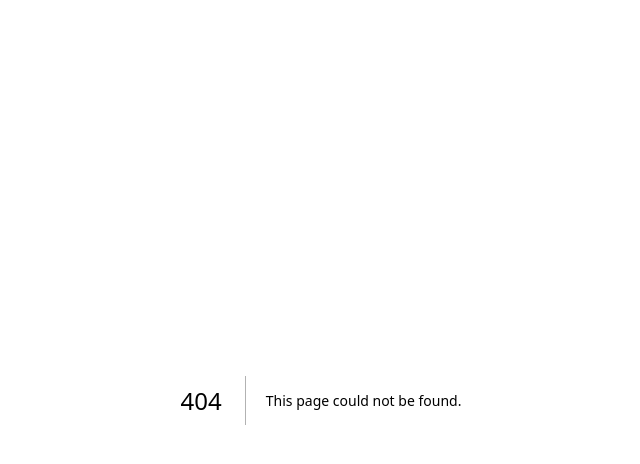
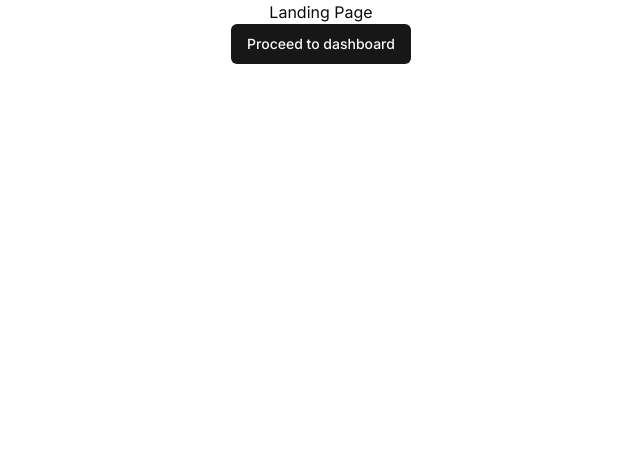
Before and after one commit to Build-Bridge/WellFund, a Next.js app: page / in a window 1280 px wide. Before the commit this address had no page. Shown: the top 464 px of the page, without its empty margins (319-959 px from the left). Built offline with nearby package versions, Linux system fonts and the light colour scheme.

Commit message:
updates: minor changes made

```diff
--- /dev/null
+++ b/src/app/(landing)/page.tsx
@@ -0,0 +1,20 @@
+"use client";
+
+import { Button } from "@/components/ui/button";
+import { useRouter } from "next/navigation";
+
+export default function Home() {
+ const router = useRouter();
+
+
+    const navigate = () => {
+        router.push("dashboard")
+    };
+
+    return (
+        <div className="flex flex-col items-center">
+            <h1>Landing Page</h1>
+            <Button onClick={navigate}>Proceed to dashboard</Button>
+        </div>
+    )
+};
--- a/src/app/(main)/(routes)/dashboard/page.tsx
+++ b/src/app/(main)/(routes)/dashboard/page.tsx
@@ -1,7 +1,7 @@
+ const Dashboard = () => {
+  return (
+     <h1>Main Dashboard page</h1>
+  )
+};
 
-export default function Home() {
-  return (
-
-     <h1>Main Dashboard page</h1>
-  );
-}
+export default Dashboard;
```
